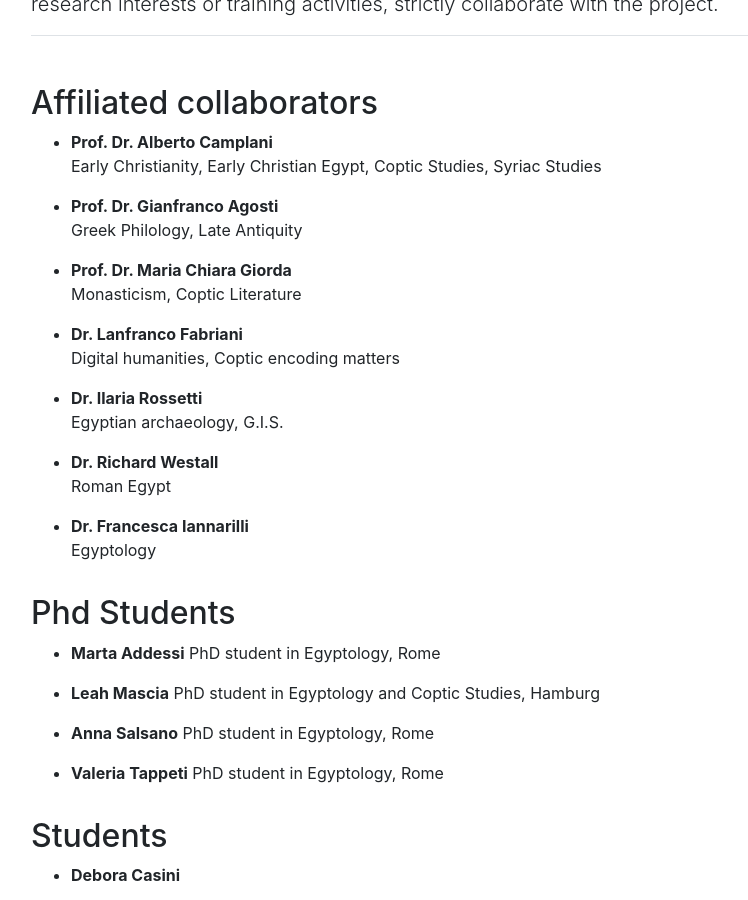
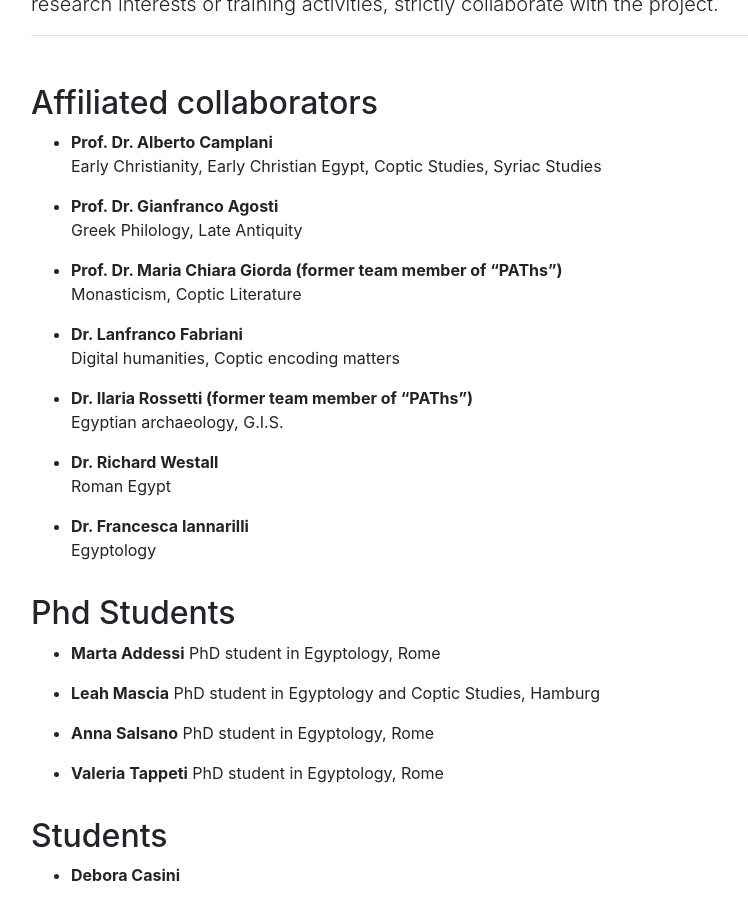
Before and after one commit to paths-erc/paths-erc, a Jekyll site: the page built from team.md, in a window 1280 px wide and 900 px high, scrolled down 2270 px. Shown: the whole window, without its empty margins (54-802 px from the left). Built offline with Jekyll 4.4.1, drawn with Linux system fonts in a browser that asks for light colours; nearby versions of some CDN libraries.

Commit message:
Updated members

```diff
--- a/team.md
+++ b/team.md
@@ -92,13 +92,13 @@ affiliated:
   - name: Prof. Dr. Gianfranco Agosti
     position: Greek Philology, Late Antiquity
 
-  - name: Prof. Dr. Maria Chiara Giorda
+  - name: Prof. Dr. Maria Chiara Giorda (former team member of “PAThs”)
     position: Monasticism, Coptic Literature
 
   - name: Dr. Lanfranco Fabriani
     position: Digital humanities, Coptic encoding matters
 
-  - name: Dr. Ilaria Rossetti
+  - name: Dr. Ilaria Rossetti (former team member of “PAThs”)
     position: Egyptian archaeology, G.I.S.
 
   - name: Dr. Richard Westall
```
